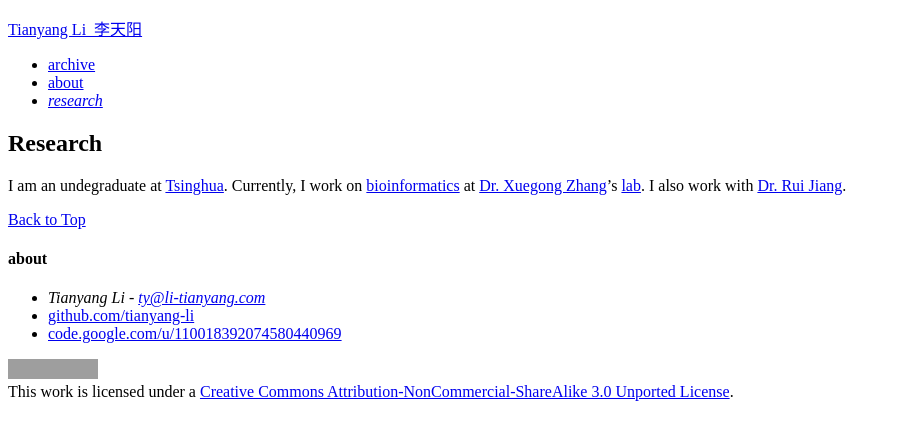
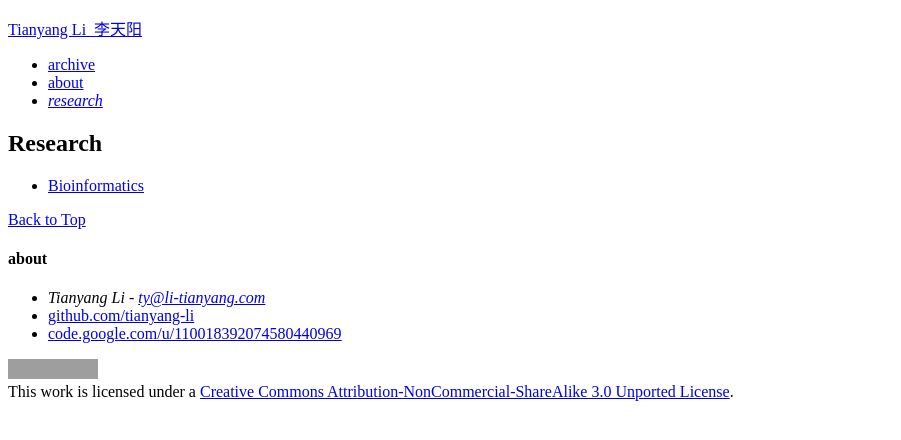
Before and after one commit to li-tianyang/li-tianyang.github.com, a Jekyll site: the page built from research/index.md, in a window 1280 px wide. Shown: the top 440 px of the page, without its empty margins (0-901 px from the left). Built offline with Jekyll 4.4.1, drawn with Linux system fonts in a browser that asks for light colours; grey boxes are pictures that could not be loaded.

Commit message:
updated -about -research

```diff
--- a/research/index.md
+++ b/research/index.md
@@ -7,5 +7,5 @@ description: ""
 
 # Research
 
-I am an undegraduate at [Tsinghua](http://www.tsinghua.edu.cn). Currently, I work on [bioinformatics](./bioinformatics/) at [Dr. Xuegong Zhang](http://bioinfo.au.tsinghua.edu.cn/member/xzhang/XZhang_English.htm)'s [lab](http://bioinfo.au.tsinghua.edu.cn/enarticle/index.html).
-I also work with [Dr. Rui Jiang](http://bioinfo.au.tsinghua.edu.cn/member/ruijiang/english/index.html).
+
+* [Bioinformatics](./bioinformatics/)
```
Also changed, not shown: about.md (+3 -0 lines), img/long/lty.jpg.
